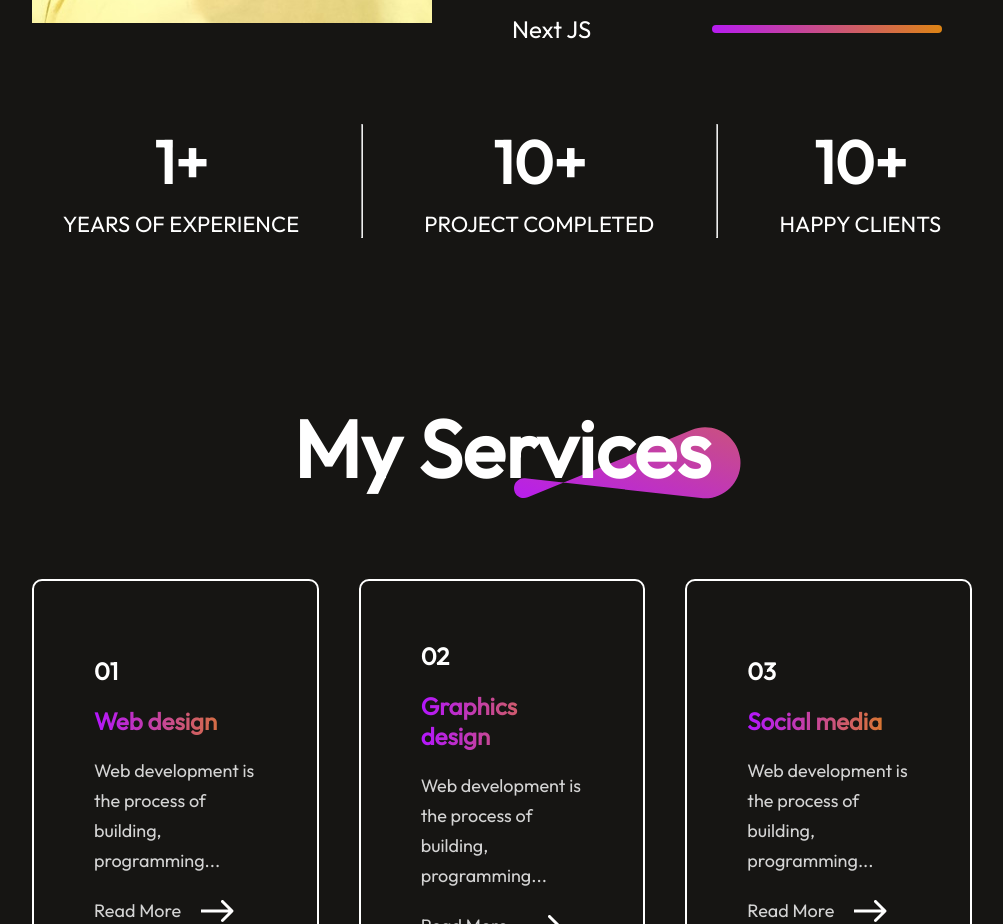
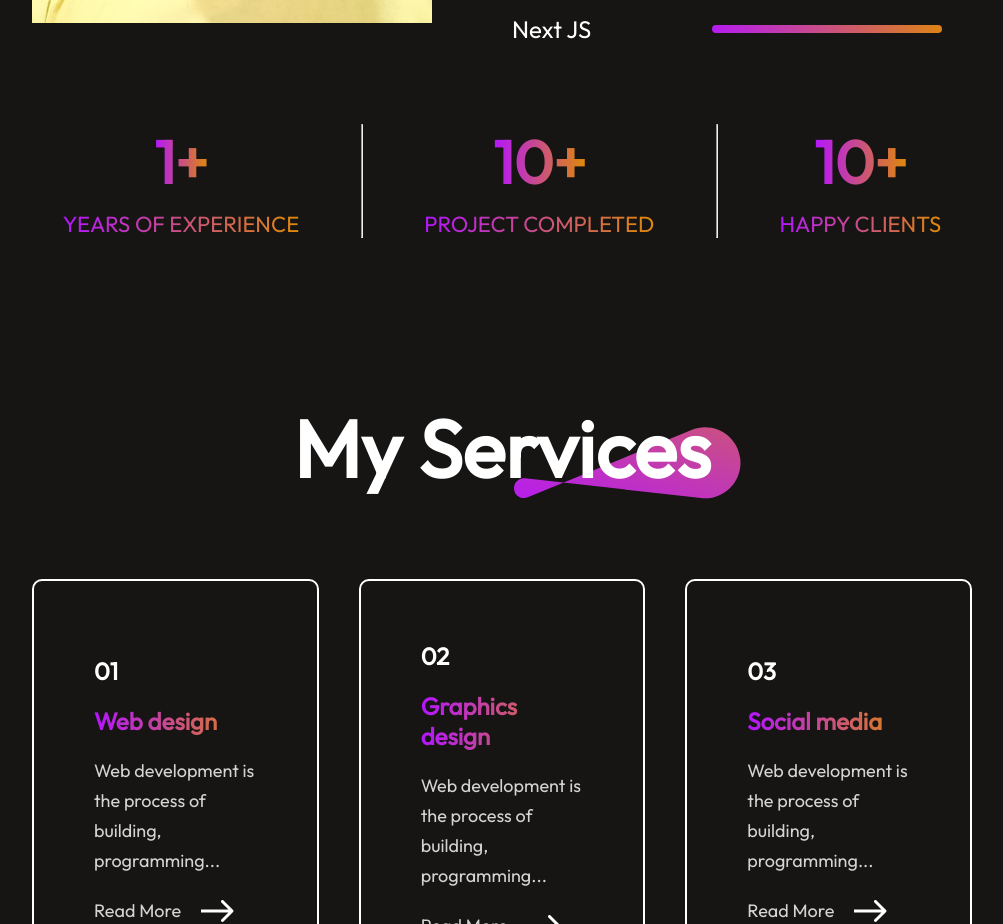
Before and after one commit to sajay3159/My-Portfolio, a React (Create React App) app: page / in a window 1280 px wide. Shown: the part 2040-2964 px from the top of the page, without its empty margins (138-1141 px from the left). Built offline with nearby package versions, Linux system fonts and the light colour scheme.

Commit message:
update favicon icon

```diff
--- a/public/index.html
+++ b/public/index.html
@@ -2,19 +2,17 @@
 <html lang="en">
   <head>
     <meta charset="utf-8" />
-    <link rel="icon" href="%PUBLIC_URL%/favicon.ico" />
+    <link rel="icon" href="favicon.ico" />
     <meta name="viewport" content="width=device-width, initial-scale=1" />
     <meta name="theme-color" content="#000000" />
     <meta name="description" content="Ajay Portfolio" />
     <link rel="apple-touch-icon" href="%PUBLIC_URL%/logo192.png" />
     <link rel="manifest" href="%PUBLIC_URL%/manifest.json" />
-    <title>Ajay Portfolio</title>
+    <title>Portfolio</title>
     <link rel="preconnect" href="https://fonts.googleapis.com" />
     <link rel="preconnect" href="https://fonts.gstatic.com" crossorigin />
     <link
-      href="https://fonts.googleapis.com/css2?family=Outfit&display=swap"
-      rel="stylesheet"
-    />
+        href="https://fonts.googleapis.com/css2?family=Outfit&display=swap" rel="stylesheet" />
   </head>
   <body>
     <noscript>You need to enable JavaScript to run this app.</noscript>
--- a/src/Components/About/About.css
+++ b/src/Components/About/About.css
@@ -77,14 +77,18 @@
 .about-achievement h1 {
   font-size: 60px;
   font-weight: 700;
-  /* background: linear-gradient(270 deg, #df8908 50.41, #b415ff 94.12%); */
+  background: linear-gradient(270deg, #df8908, #b415ff);
   background-clip: text;
   -webkit-background-clip: text;
-  /* -webkit-text-fill-color: transparent; */
+  -webkit-text-fill-color: transparent;
 }
 .about-achievement p {
   font-size: 22px;
   font-weight: 500;
+  background: linear-gradient(270deg, #df8908, #b415ff);
+  background-clip: text;
+  -webkit-background-clip: text;
+  -webkit-text-fill-color: transparent;
 }
 .about-skill:hover {
   transform: scale(1.05);
```
Also changed, not shown: 1 other file (tests, documents, lock files or other folders).
